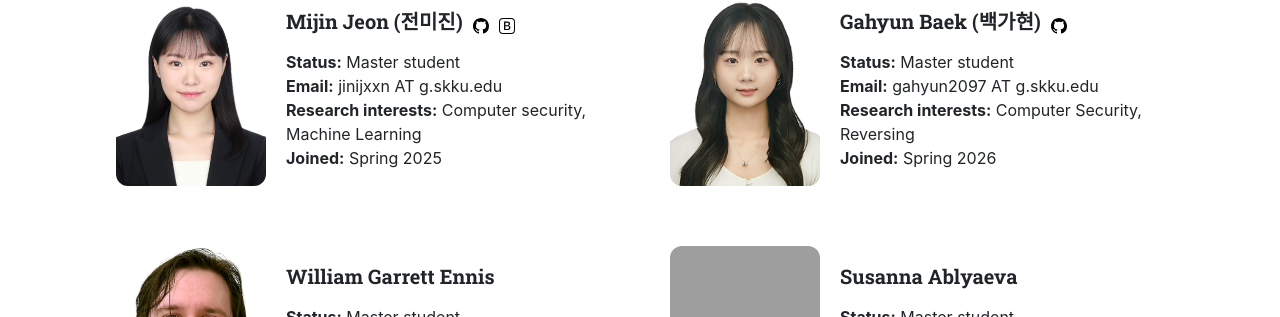
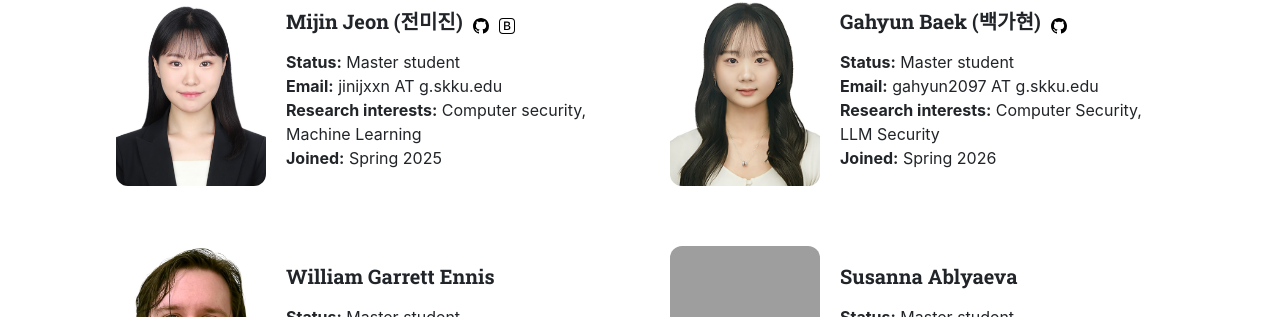
Before and after one commit to SecAI-Lab/secai-lab.github.io, a Jekyll site: the page built from pages/members.md, in a window 1280 px wide and 900 px high, scrolled down 1280 px. Shown: the part 160-477 px from the top of the window. Built offline with Jekyll 4.4.1, drawn with Linux system fonts in a browser that asks for light colours; nearby versions of some CDN libraries.

Commit message:
Update msb_students.yml

```diff
--- a/_data/msb_students.yml
+++ b/_data/msb_students.yml
@@ -11,7 +11,7 @@
   photo: gahyun.jpg
   info: Master student
   email: gahyun2097 AT g.skku.edu
-  research: Computer Security, Reversing
+  research: Computer Security, LLM Security
   github: https://github.com/GahBaek
   joined: Spring 2026
 
```
